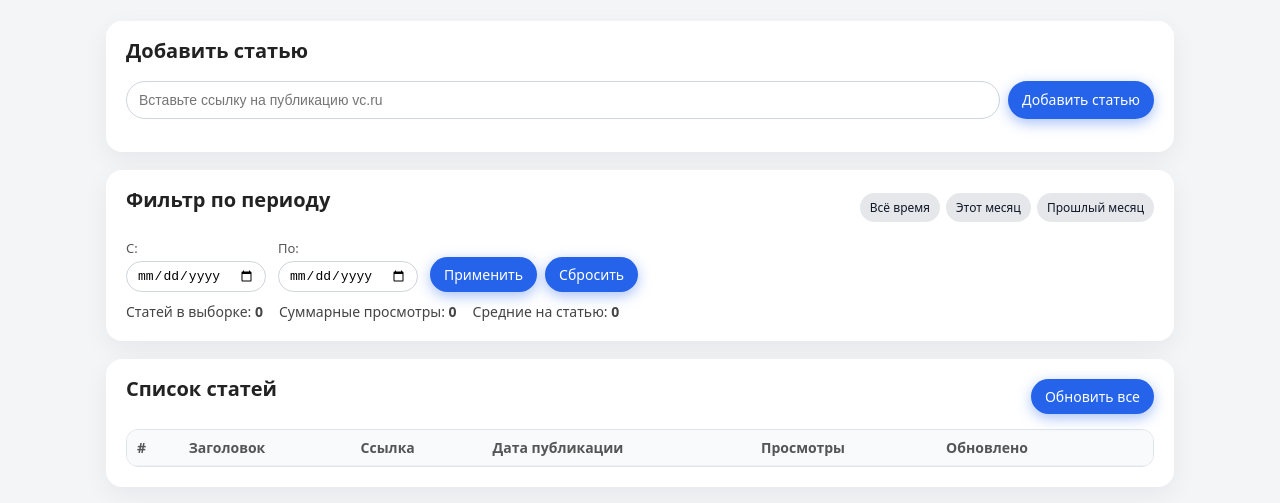
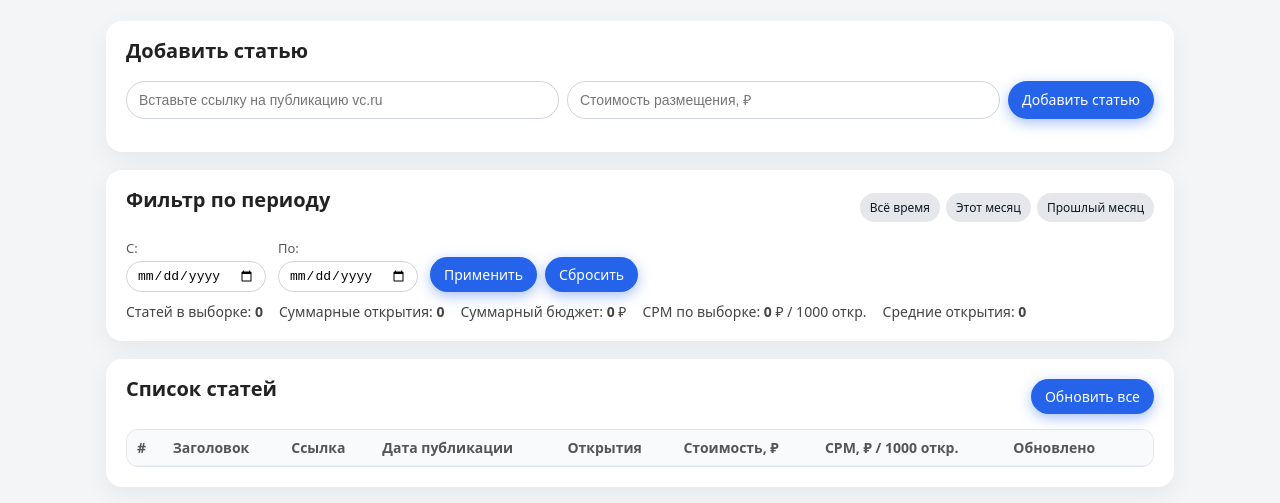
Before and after one commit to Mixail-Troshin/post-static, a website: page public/index.html in a window 1280 px wide. Shown: the part 91-594 px from the top of the page. Drawn offline with Linux system fonts and the light colour scheme; no server answers.

Commit message:
Update index.html

```diff
--- a/public/index.html
+++ b/public/index.html
@@ -20,6 +20,11 @@
           id="article-url"
           placeholder="Вставьте ссылку на публикацию vc.ru"
           required
+        />
+        <input
+          type="text"
+          id="article-cost"
+          placeholder="Стоимость размещения, ₽"
         />
         <button type="submit">Добавить статью</button>
       </form>
@@ -52,8 +57,10 @@
 
       <div class="summary">
         <span>Статей в выборке: <strong id="total-articles">0</strong></span>
-        <span>Суммарные просмотры: <strong id="total-views">0</strong></span>
-        <span>Средние на статью: <strong id="avg-views">0</strong></span>
+        <span>Суммарные открытия: <strong id="total-views">0</strong></span>
+        <span>Суммарный бюджет: <strong id="total-cost">0</strong> ₽</span>
+        <span>CPM по выборке: <strong id="total-cpm">0</strong> ₽ / 1000 откр.</span>
+        <span>Средние открытия: <strong id="avg-views">0</strong></span>
       </div>
     </section>
 
@@ -70,7 +77,9 @@
               <th>Заголовок</th>
               <th>Ссылка</th>
               <th>Дата публикации</th>
-              <th>Просмотры</th>
+              <th>Открытия</th>
+              <th>Стоимость, ₽</th>
+              <th>CPM, ₽ / 1000 откр.</th>
               <th>Обновлено</th>
               <th></th>
             </tr>
```
